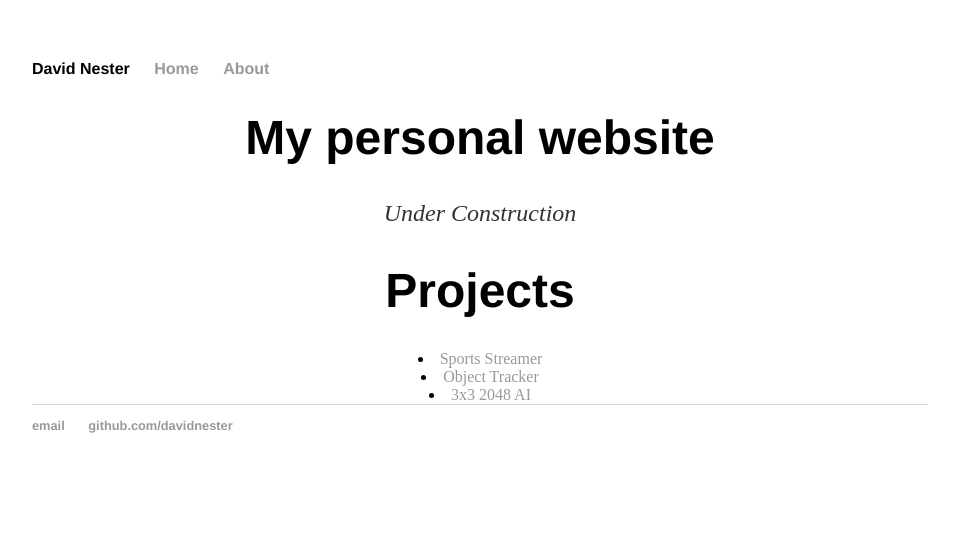
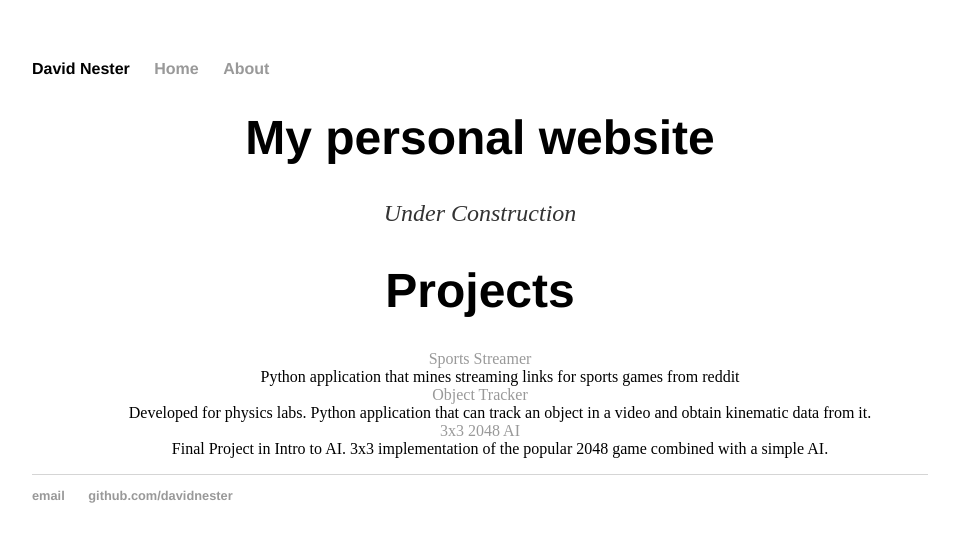
Before and after one commit to DavidNester/DavidNester.github.io, a Jekyll site: the page built from index.html, in a window 1280 px wide. Shown: the top 542 px of the page, without its empty margins (160-1119 px from the left). Built offline with Jekyll 4.4.1, drawn with Linux system fonts in a browser that asks for light colours.

Commit message:
descriptive list

```diff
--- a/index.html
+++ b/index.html
@@ -9,8 +9,13 @@ title: David Nester
 </div><!-- /.blurb -->
 <div class="blurb">
 	<h1>Projects</h1>
-	<li><a href="https://github.com/DavidNester/SportStreamer">Sports Streamer</a></li>
-	<li><a href="https://github.com/DavidNester/ISPythonFA16">Object Tracker</a></li>
-	<li><a href="https://github.com/DavidNester/2048-AI">3x3 2048 AI</a></li>
+	<dl>
+	<dt><a href="https://github.com/DavidNester/SportStreamer">Sports Streamer</a></dt>
+	<dd>Python application that mines streaming links for sports games from reddit</dd>
+	<dt><a href="https://github.com/DavidNester/ISPythonFA16">Object Tracker</a></dt>
+	<dd>Developed for physics labs. Python application that can track an object in a video and obtain kinematic data from it.</dd>
+	<dt><a href="https://github.com/DavidNester/2048-AI">3x3 2048 AI</a></dt>
+	<dd>Final Project in Intro to AI. 3x3 implementation of the popular 2048 game combined with a simple AI.</dd>
+	</dl>
 <div><!-- /.blurb -->
 </center>
```
